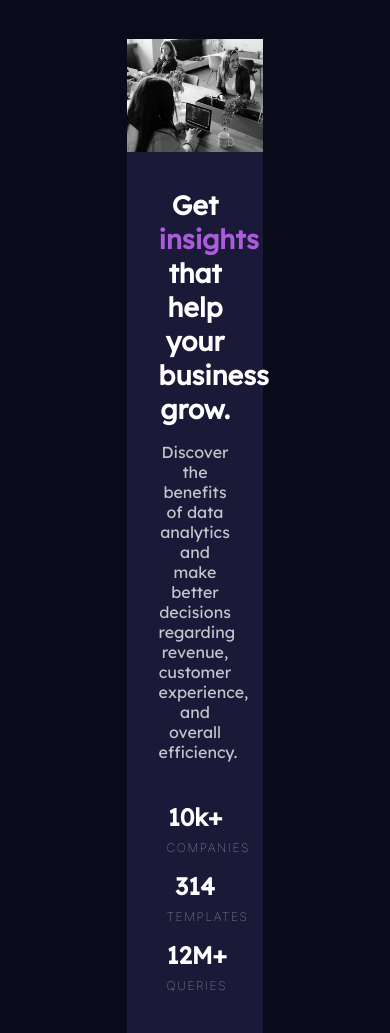
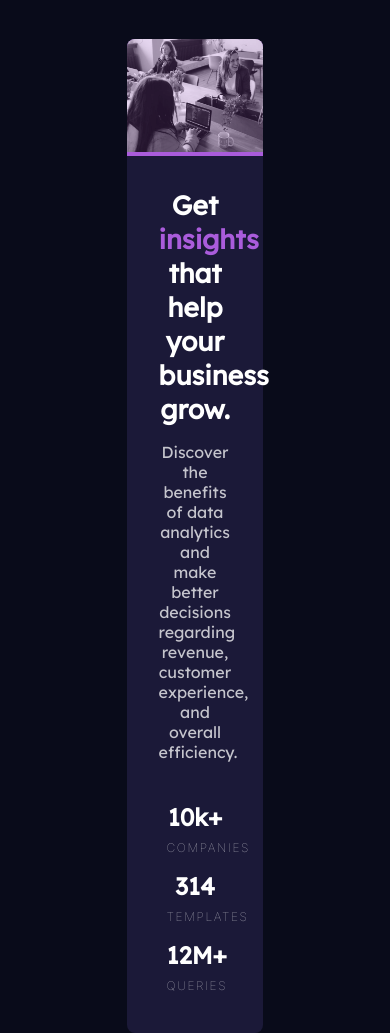
Before and after one commit to FNH99/stats-preview-card-component-main, a plain HTML site: page index.html in a window 390 px wide. Shown: the top 1033 px of the page. Drawn offline with Linux system fonts and the light colour scheme.

Commit message:
updated css

```diff
--- a/style.css
+++ b/style.css
@@ -36,6 +36,7 @@ p {
     display: grid;
     grid-template-columns: 1fr 1fr;
     grid-gap: 0px;
+    border-radius: 0.5rem;
 }
 
 .grid-card.text {
@@ -43,10 +44,23 @@ p {
     padding-right: 4rem;
 }
 
+
 img {
     width: 100%;
     height: 100%;
     object-fit: cover;
+    opacity: 80%;
+    border-top-right-radius: 0.5rem;
+    border-bottom-right-radius: 0.5rem;
+
+}
+
+.grid-card.img {
+    width: 100%;
+    height: 100%;
+    border-top-right-radius: 0.5rem;
+    border-bottom-right-radius: 0.5rem;
+    background: var(--soft-violet);
 }
 
 .stats-container {
@@ -62,6 +76,8 @@ img {
     font-size: 0.75rem;
     letter-spacing: 0.1rem;
 }
+
+
 
 
 @media screen and (max-width: 900px) {
@@ -86,4 +102,12 @@ img {
     .stats-card h3{
         font-size: 1.5rem;
     }
+    img {
+    border-top-left-radius: 0.5rem;
+    border-bottom-right-radius: 0;
+    }
+    .grid-card.img {
+    border-top-left-radius: 0.5rem;
+    border-bottom-right-radius: 0;
+    }
 }
```
